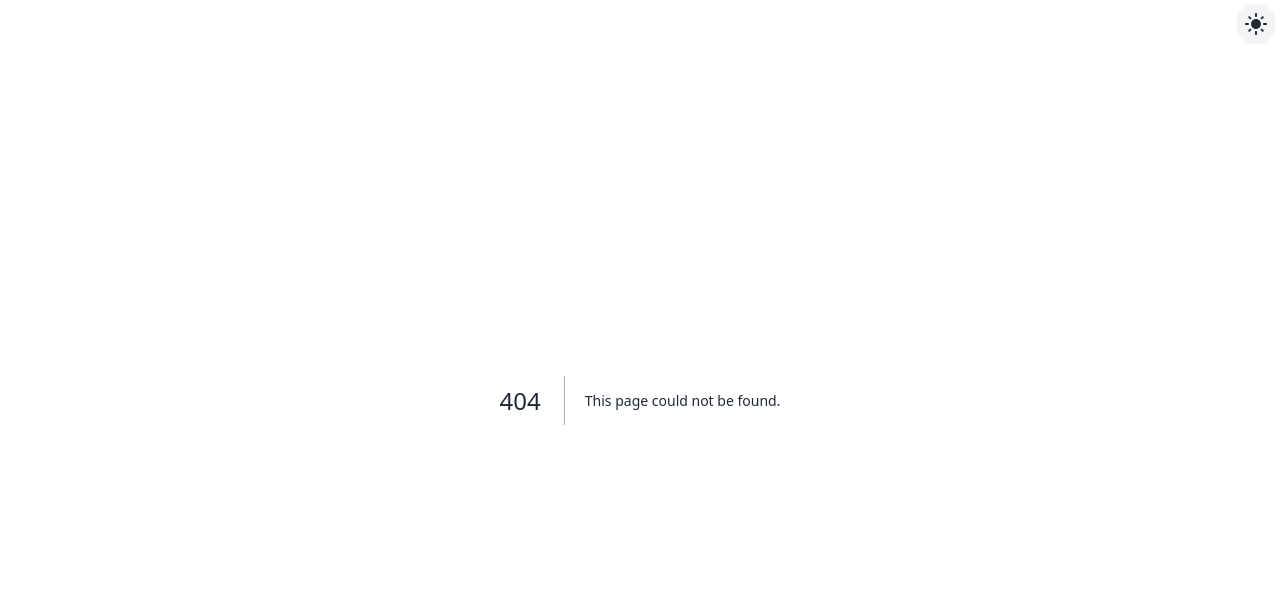
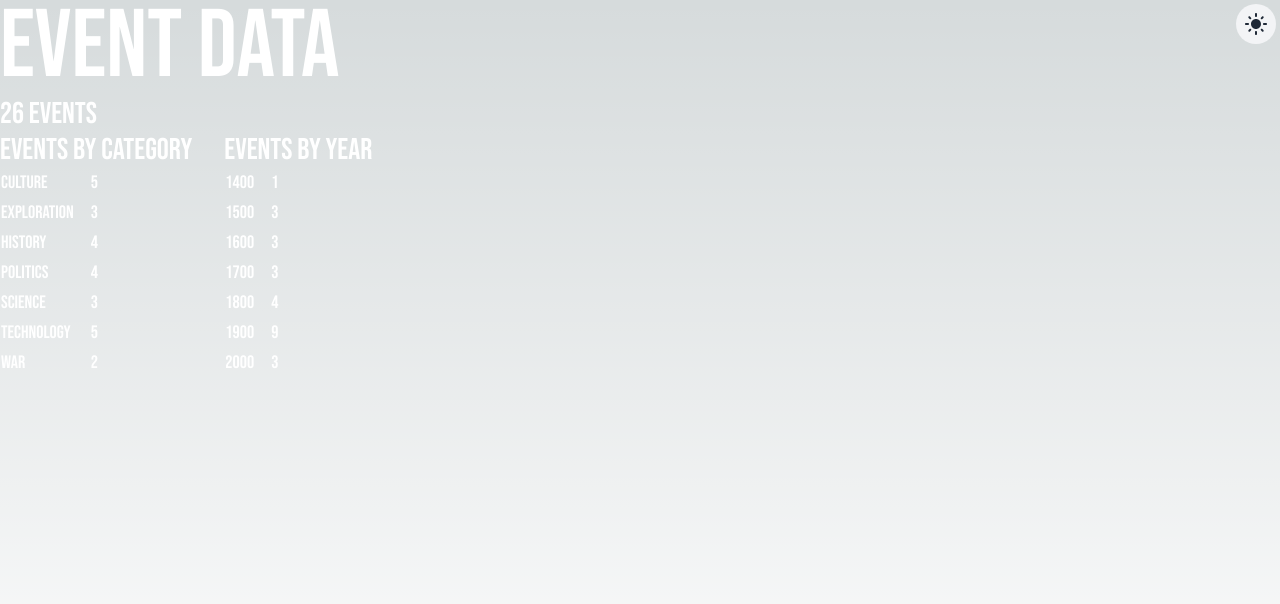
Before and after one commit to bananashell/timegame, a Next.js app: page /events in a window 1280 px wide. Before the commit this address had no page. Shown: the top 604 px of the page. Built offline with nearby package versions, Linux system fonts and the light colour scheme; what @savvywombat/tailwindcss-grid-areas would draw is missing.

Commit message:
Added page to show metadata about questions

```diff
--- /dev/null
+++ b/src/app/events/page.tsx
@@ -0,0 +1,82 @@
+import { historicEvents } from "@/data/historicEvents";
+import { Category } from "@/models/historicEvent";
+
+export default async function EventsPage() {
+  // count the number of events by category
+  const eventCategories: { [category in Category]?: number } = {};
+  historicEvents.forEach((event) => {
+    if (
+      event.category in eventCategories &&
+      typeof eventCategories[event.category] == "number"
+    ) {
+      eventCategories[event.category] = eventCategories[event.category]! + 1;
+    } else {
+      eventCategories[event.category] = 1;
+    }
+  });
+
+  // count events by hundred years
+  const eventYears: { [year: number]: number } = {};
+  historicEvents.forEach((event) => {
+    const year = Math.floor(event.year / 100) * 100;
+    if (year in eventYears && typeof eventYears[year] == "number") {
+      eventYears[year] = eventYears[year]! + 1;
+    } else {
+      eventYears[year] = 1;
+    }
+  });
+
+  return (
+    <section className="text-white container mx-auto">
+      <h1>Event data</h1>
+      <h2>{historicEvents.length} events</h2>
+
+      <div className="text-lg font-mono capitalize">
+        <article className="flex flex-wrap gap-8">
+          <Table
+            title="Events by category"
+            data={Object.keys(eventCategories)
+              .sort((a, b) => a.localeCompare(b))
+              .map((x) => ({
+                key: x,
+                value: eventCategories[x as Category] ?? 0,
+              }))}
+          />
+          <Table
+            title="Events by year"
+            data={Object.keys(eventYears)
+              .sort((a, b) => +a - +b)
+              .map((x) => ({
+                key: x,
+                value: eventYears[+x] ?? 0,
+              }))}
+          />
+        </article>
+      </div>
+    </section>
+  );
+}
+
+const Table = ({
+  title,
+  data,
+}: {
+  title: string;
+  data: { key: string; value: number | string }[];
+}) => {
+  return (
+    <article>
+      <h2>{title}</h2>
+      <table>
+        <tbody>
+          {data.map((x) => (
+            <tr key={x.key}>
+              <td className="pr-4">{x.key}</td>
+              <td>{x.value}</td>
+            </tr>
+          ))}
+        </tbody>
+      </table>
+    </article>
+  );
+};
```
